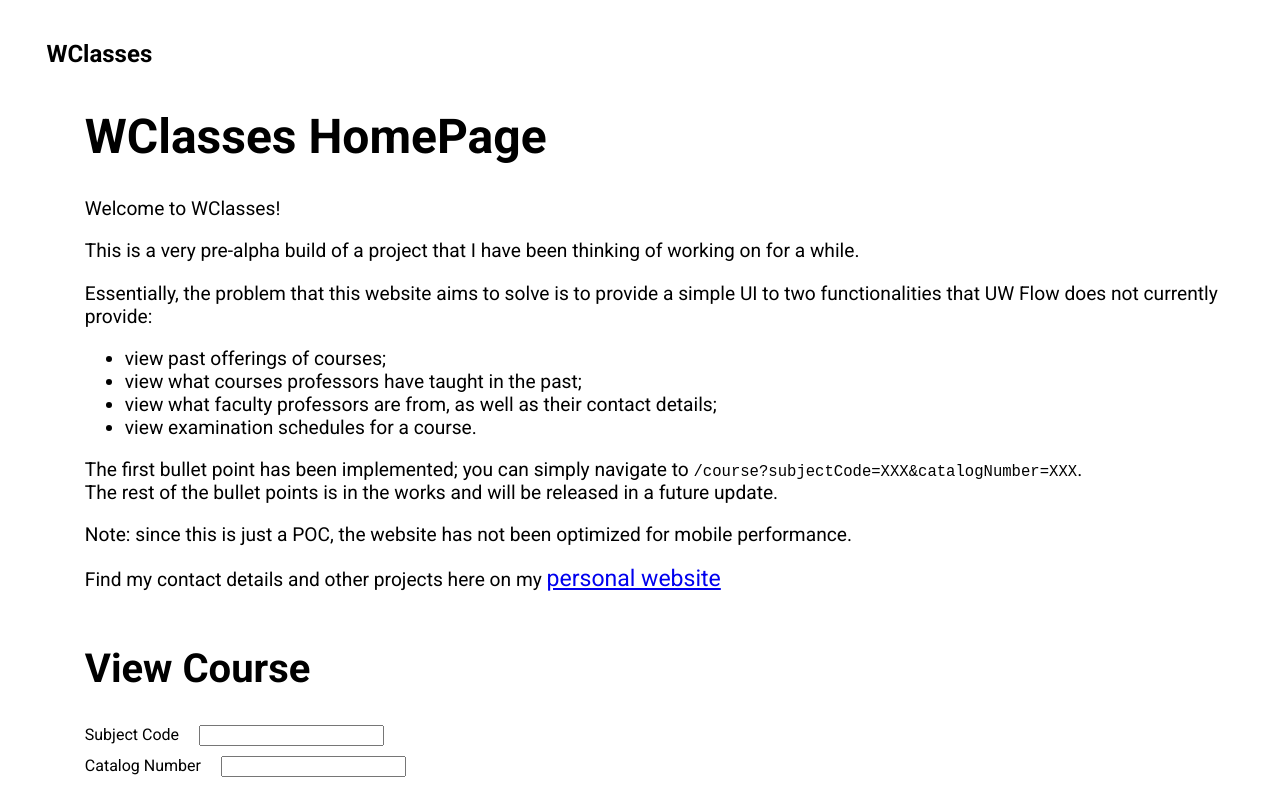
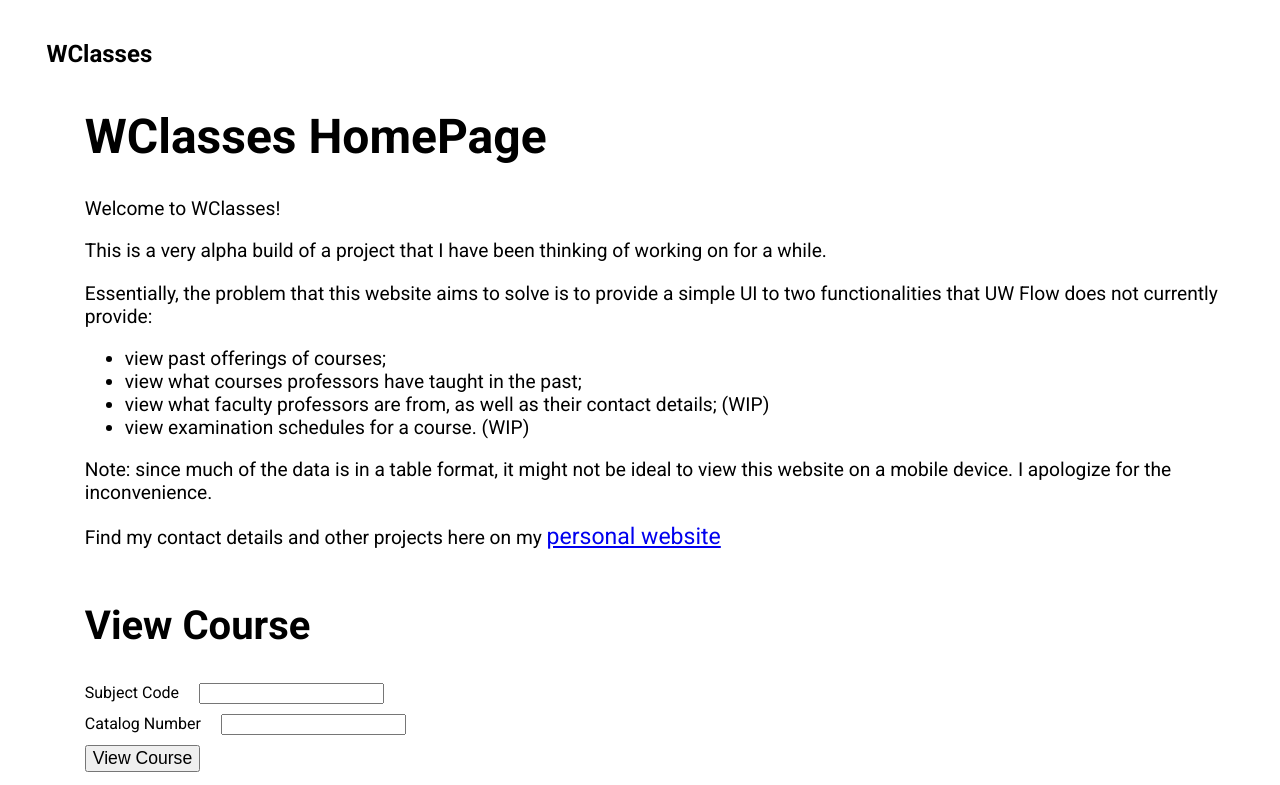
Before and after one commit to mcpenguin/wclasses, a Next.js app in the folder web/: page / in a window 1280 px wide. Shown: the top 785 px of the page. Built offline with nearby package versions, Linux system fonts and the light colour scheme.

Commit message:
updated homepage

```diff
--- a/web/pages/index.tsx
+++ b/web/pages/index.tsx
@@ -18,7 +18,7 @@
           Welcome to WClasses!
         </p>
         <p>
-          This is a very pre-alpha build of a project that I have been thinking of
+          This is a very alpha build of a project that I have been thinking of
           working on for a while.
         </p>
         <p>
@@ -29,17 +29,12 @@
         <ul>
           <li>view past offerings of courses;</li>
           <li>view what courses professors have taught in the past;</li>
-          <li>view what faculty professors are from, as well as their contact details;</li>
-          <li>view examination schedules for a course.</li>
+          <li>view what faculty professors are from, as well as their contact details; (WIP)</li>
+          <li>view examination schedules for a course. (WIP)</li>
         </ul>
         <p>
-          The first bullet point has been implemented; you can simply navigate to <code>/course?subjectCode=XXX&catalogNumber=XXX</code>.
-          <br></br>
-          The rest of the bullet points is in the works and will be released in a future update.
-        </p>
-        <p>
-          Note: since this is just a POC, the website has not been optimized for mobile
-          performance.
+          Note: since much of the data is in a table format, it might not be ideal to view
+          this website on a mobile device. I apologize for the inconvenience.
         </p>
         <p>
           Find my contact details and other projects here on my <a href="https://marcus-chan.me">personal website</a>
```
